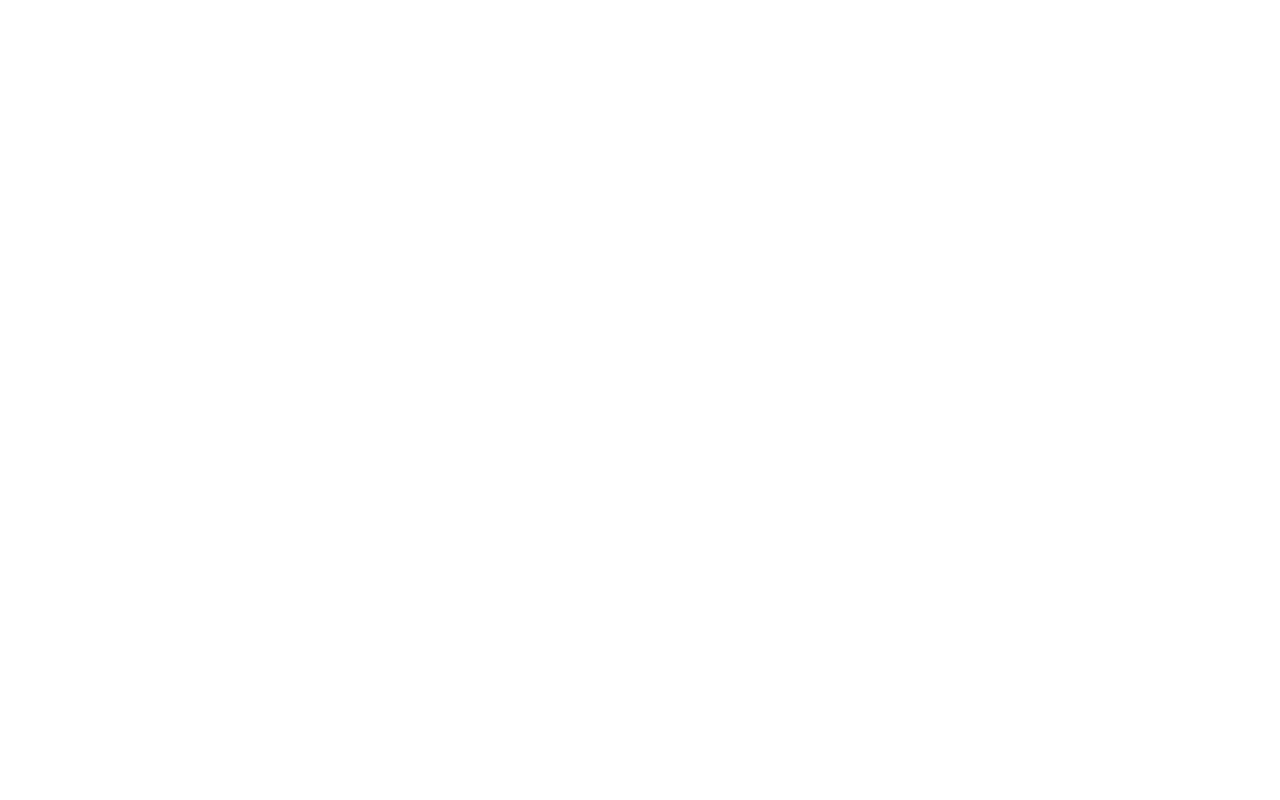
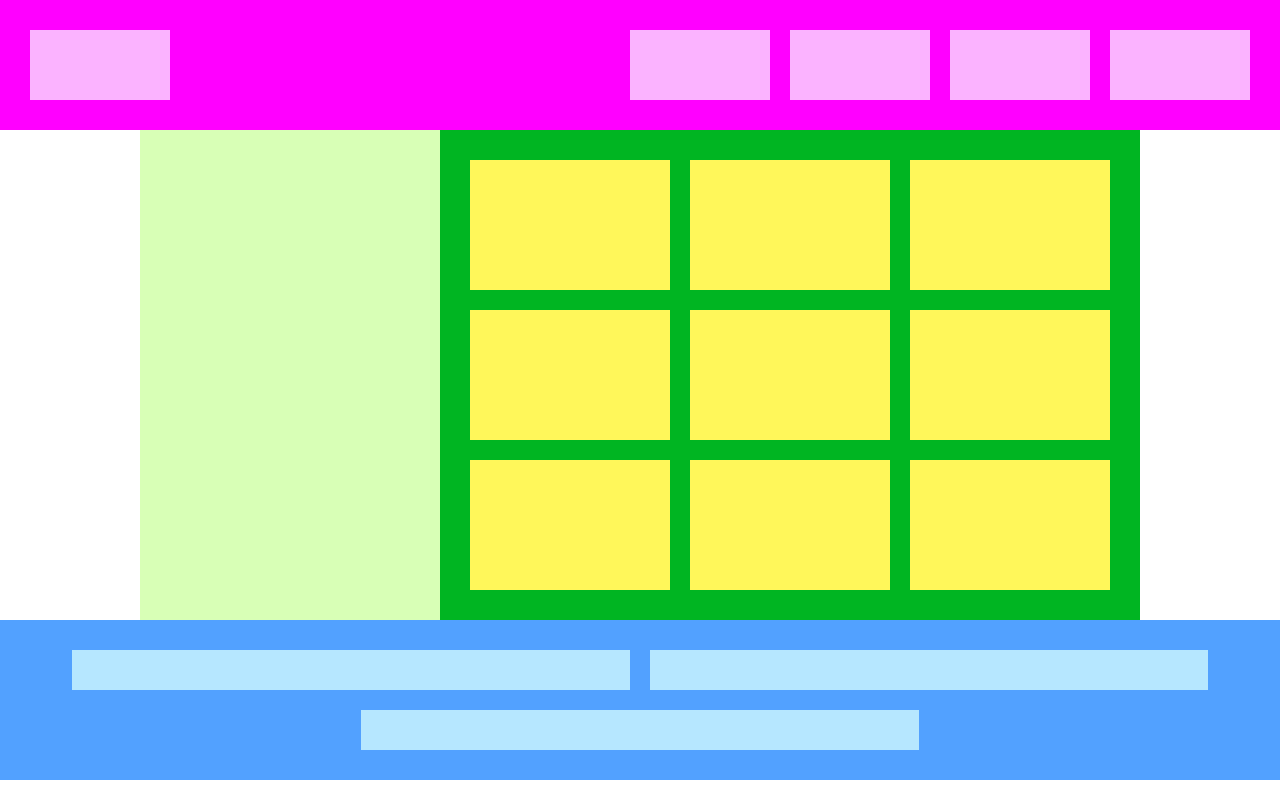
Before and after one commit to kao126/1-flexbox, a plain HTML site: page index.html in a window 1280 px wide. Drawn offline with Linux system fonts and the light colour scheme.

Commit message:
[Finish] 1-flexbox

```diff
--- a/index.html
+++ b/index.html
@@ -9,16 +9,32 @@
 </head>
 <body>
   <header class="heading">
-    <div class="box"></div>
-    <div class="box"></div>
-    <div class="box"></div>
-    <div class="box"></div>
+    <div></div>
+    <div></div>
+    <div></div>
+    <div></div>
+    <div></div>
   </header>
 
-  <main>
+  <main class="main">
     <div class="main-left"></div>
-    <div class="main-right"></div>
+    <div class="main-right">
+      <div></div>
+      <div></div>
+      <div></div>
+      <div></div>
+      <div></div>
+      <div></div>
+      <div></div>
+      <div></div>
+      <div></div>
+    </div>
   </main>
-  <footer></footer>
+
+  <footer class="footer">
+    <div></div>
+    <div></div>
+    <div></div>
+  </footer>
 </body>
 </html>
--- a/style.css
+++ b/style.css
@@ -3,3 +3,66 @@
   padding: 0;
   box-sizing: border-box;
 }
+
+.heading {
+  width: 100%;
+  padding: 30px 20px;
+  background-color: #ff00ff;
+  display: flex;
+  justify-content: flex-end;
+}
+
+.heading > div {
+  height: 70px;
+  flex-basis: 140px;
+  margin: 0 10px;
+  background-color: #fbb3ff;
+}
+
+.heading > :first-child {
+  margin-right: auto;
+}
+
+.main {
+  display: flex;
+  justify-content: center;
+}
+
+.main-left {
+  background-color: #d8ffb6;
+  width: 300px;
+}
+
+.main-right {
+  max-width: 700px;
+  padding: 20px;
+  background-color: #00b522 ;
+  flex-grow: 1;
+  display: flex;
+  justify-content: center;
+  flex-wrap: wrap;
+}
+
+.main-right > div {
+  background-color: #fff75a;
+  flex-basis: 200px;
+  height: 130px;
+  margin: 10px;
+}
+
+.footer {
+  background-color: #52a1ff;
+  width: 100%;
+  padding: 20px;
+  display: flex;
+  flex-wrap: wrap;
+  justify-content: center;
+}
+
+.footer > div {
+  height: 40px;
+  background-color: #b6e7ff;
+  max-width: 600px;
+  flex-basis: 45%;
+  margin: 10px;
+}
```
